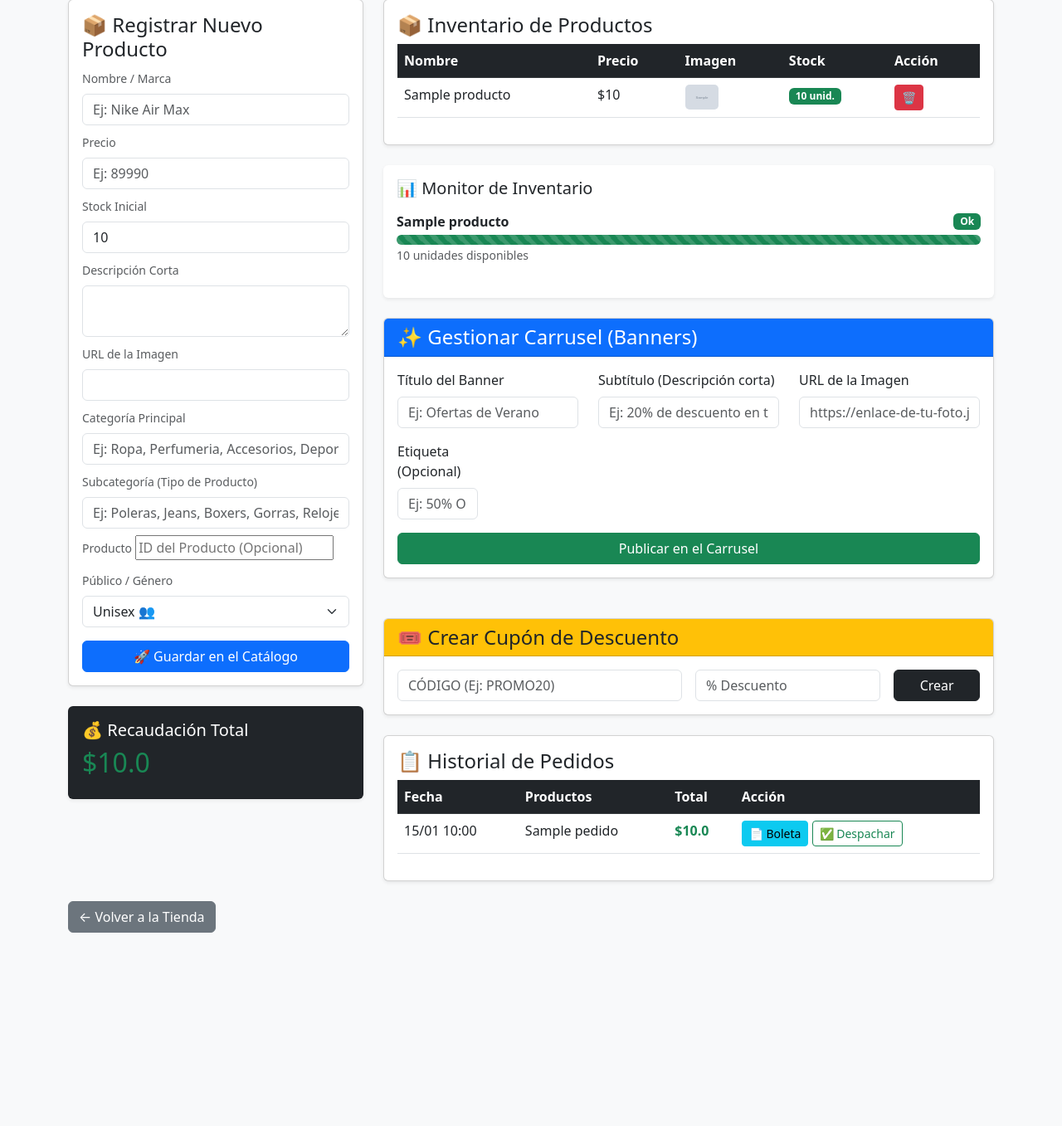
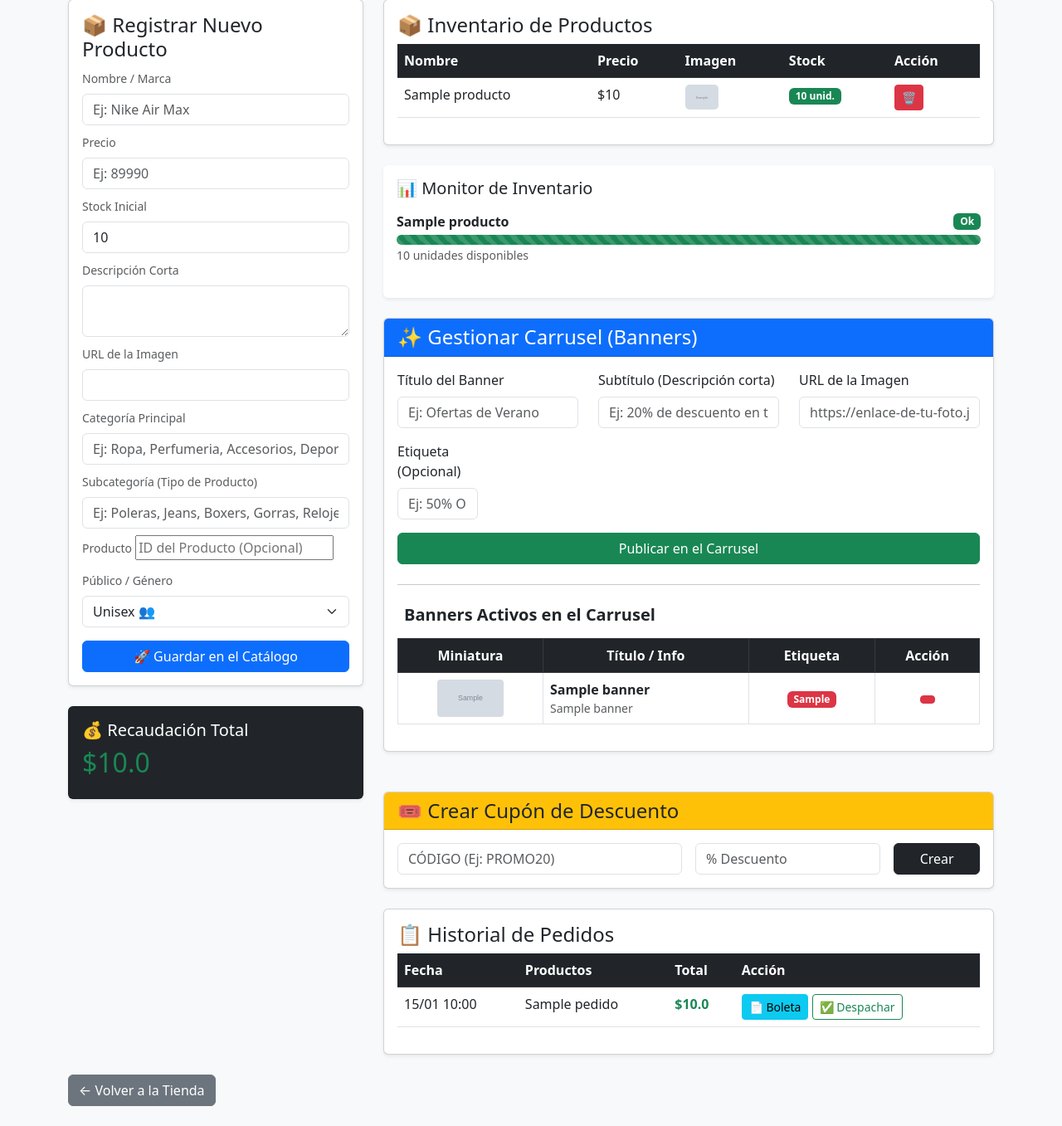
Before and after one commit to Churiflow/tienda-flask-pro, a Flask app: page /admin in a window 1280 px wide. Shown: the part 292-1649 px from the top of the page at 83% size. Before the commit the page ends 1416 px from the top, so only its background shows below. Run offline with Flask 3, Linux system fonts and the light colour scheme; the visitor is signed in with stand-in values (Sample User, id 1); tables that the repository leaves empty hold one stand-in row (values such as "Sample post"); grey boxes marked "Sample" are stand-in pictures.

Commit message:
Feat: Sistema completo de banners (carrusel automatizado, tags de oferta flotantes y tabla de gestión/eliminación en panel admin)

```diff
--- a/app.py
+++ b/app.py
@@ -200,10 +200,8 @@ def admin():
             descripcion=request.form['descripcion'],
             imagen=request.form['imagen'],
             categoria=request.form['categoria'],
-            # --- NUEVOS CAMPOS ADAPTADOS A TU FORMULARIO ---
             subcategoria=request.form['subcategoria'],
             genero=request.form['genero'],
-            # -----------------------------------------------
             stock=int(request.form.get('stock', 10))
         )
         db.session.add(nuevo)
@@ -211,12 +209,21 @@ def admin():
         flash("¡Producto añadido con éxito a las nuevas secciones!", "success")
         return redirect(url_for('admin'))
 
+    # --- CONSULTAS LIMPIAS FUERA DEL POST PARA EL RENDERIZADO ---
     productos = Producto.query.all()
     pedidos = Pedido.query.all()
     recaudacion = sum(p.total_pagado for p in pedidos) if pedidos else 0
-    banners = Banner.query.all() # <-- ¡Asegúrate de tener esta línea!
-    return render_template('admin.html', productos=productos, pedidos=pedidos, recaudacion=recaudacion,
-    banners=banners)
+
+    # Forzamos una consulta directa y limpia a la tabla Banner
+    banners = db.session.query(Banner).all()
+
+    return render_template(
+        'admin.html',
+        productos=productos,
+        pedidos=pedidos,
+        recaudacion=recaudacion,
+        banners=banners
+    )
 
 @app.route('/eliminar_producto/<int:id>')
 def eliminar_producto(id):
--- a/templates/admin.html
+++ b/templates/admin.html
@@ -196,6 +196,52 @@
                             </div>
                             <button type="submit" class="btn btn-success w-100">Publicar en el Carrusel</button>
                         </form>
+                        <hr class="my-4">
+                                    <h5 class="fw-bold mb-3"><i class="bi bi-images me-2"></i> Banners Activos en el Carrusel</h5>
+
+                                    {% if banners %}
+                                    <div class="table-responsive">
+                                        <table class="table table-bordered table-hover align-middle bg-white text-center">
+                                            <thead class="table-dark">
+                                                <tr>
+                                                    <th>Miniatura</th>
+                                                    <th>Título / Info</th>
+                                                    <th>Etiqueta</th>
+                                                    <th>Acción</th>
+                                                </tr>
+                                            </thead>
+                                            <tbody>
+                                                {% for banner in banners %}
+                                                <tr>
+                                                    <td>
+                                                        <img src="{{ banner.imagen_url }}" alt="Banner" style="width: 80px; height: 45px; object-fit: cover; border-radius: 4px;" onerror="this.src='https://via.placeholder.com/80x45?text=Error'">
+                                                    </td>
+                                                    <td class="text-start">
+                                                        <div class="fw-bold text-truncate" style="max-width: 150px;">{{ banner.titulo or 'Sin título' }}</div>
+                                                        <small class="text-muted d-block text-truncate" style="max-width: 150px;">{{ banner.subtitulo or '' }}</small>
+                                                    </td>
+                                                    <td>
+                                                        {% if banner.etiqueta %}
+                                                        <span class="badge bg-danger">{{ banner.etiqueta }}</span>
+                                                        {% else %}
+                                                        <span class="text-muted small">Ninguna</span>
+                                                        {% endif %}
+                                                    </td>
+                                                    <td>
+                                                        <a href="{{ url_for('eliminar_banner', id=banner.id) }}" class="btn btn-danger btn-sm px-2 py-1" onclick="return confirm('¿Seguro que deseas eliminar este banner del carrusel?');">
+                                                            <i class="bi bi-trash-fill"></i>
+                                                        </a>
+                                                    </td>
+                                                </tr>
+                                                {% endfor %}
+                                            </tbody>
+                                        </table>
+                                    </div>
+                                    {% else %}
+                                    <div class="alert alert-light text-center border py-3 mb-0">
+                                        <i class="bi bi-info-circle me-2"></i> No hay banners creados en el carrusel actualmente.
+                                    </div>
+                                    {% endif %}
                     </div>
                 </div>
 
```
